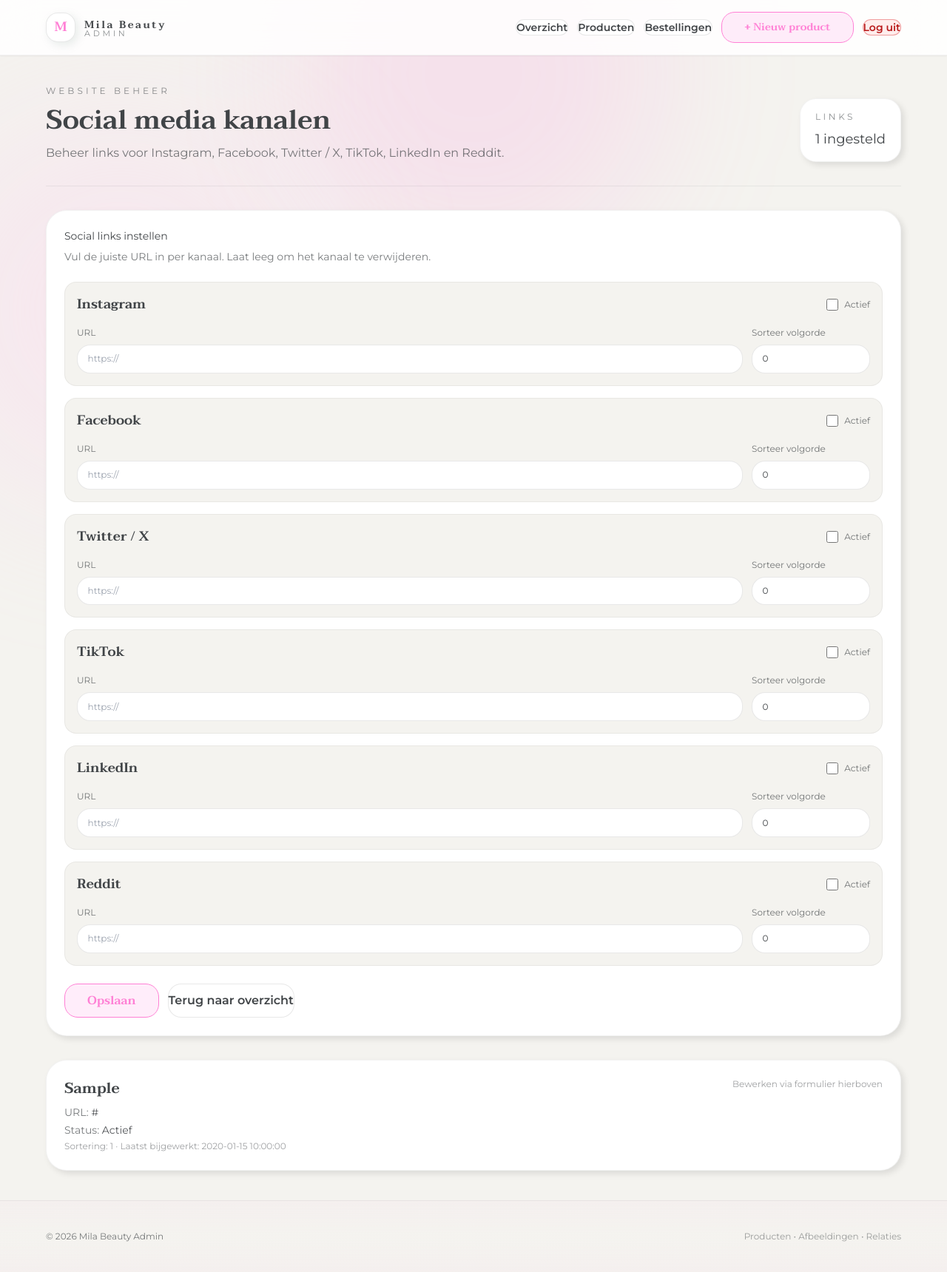
After one commit to CnwebDev/milasbeauty, a PHP site: page /admin/social/ in a window 1280 px wide. The commit adds this page. Shown: the whole page at 74% size. Run offline with PHP 8.4, Linux system fonts and the light colour scheme; the visitor is signed in with stand-in values (Sample User, id 1); tables that the repository leaves empty hold one stand-in row (values such as "Sample post"); some libraries are stand-ins or nearby versions.

Commit message:
Add social media management section

```diff
--- a/admin/index.php
+++ b/admin/index.php
@@ -90,7 +90,7 @@ include __DIR__ . '/includes/header.php';
         <h3 class="mt-3 font-serif text-xl">Social media kanalen</h3>
         <p class="mt-3 text-brandText/70">Beheer links naar Instagram, TikTok, Facebook en andere kanalen.</p>
         <div class="mt-6 flex flex-wrap gap-3">
-            <a class="btn btn-secondary" href="/admin/content/social-media.php">Beheer social links</a>
+            <a class="btn btn-secondary" href="/admin/social/">Beheer social links</a>
         </div>
         <div class="mt-6 text-xs text-brandText/50"><?= $socialCount ?> social link(s) ingesteld.</div>
     </div>
--- /dev/null
+++ b/admin/social/index.php
@@ -0,0 +1,171 @@
+<?php
+declare(strict_types=1);
+
+ini_set('display_errors', 1);
+ini_set('display_startup_errors', 1);
+error_reporting(E_ALL);
+
+require_once __DIR__ . '/../../config/db.php';
+require_login();
+
+$pdo = db();
+$platforms = [
+    'instagram' => 'Instagram',
+    'facebook' => 'Facebook',
+    'x' => 'Twitter / X',
+    'tiktok' => 'TikTok',
+    'linkedin' => 'LinkedIn',
+    'reddit' => 'Reddit',
+];
+
+$existingLinks = [];
+$placeholders = implode(',', array_fill(0, count($platforms), '?'));
+$stmt = $pdo->prepare("SELECT id, platform, url, is_active, sort_order, updated_at FROM social_media_links WHERE platform IN ($placeholders)");
+$stmt->execute(array_keys($platforms));
+foreach ($stmt->fetchAll() as $row) {
+    $existingLinks[(string)$row['platform']] = $row;
+}
+
+if ($_SERVER['REQUEST_METHOD'] === 'POST') {
+    $urls = $_POST['url'] ?? [];
+    $actives = $_POST['is_active'] ?? [];
+    $orders = $_POST['sort_order'] ?? [];
+
+    $upsert = $pdo->prepare(
+        "INSERT INTO social_media_links (platform, url, is_active, sort_order)
+         VALUES (?, ?, ?, ?)
+         ON DUPLICATE KEY UPDATE url = VALUES(url), is_active = VALUES(is_active), sort_order = VALUES(sort_order)"
+    );
+    $delete = $pdo->prepare("DELETE FROM social_media_links WHERE platform = ?");
+
+    foreach ($platforms as $key => $label) {
+        $url = trim((string)($urls[$key] ?? ''));
+        $isActive = isset($actives[$key]) ? 1 : 0;
+        $sortOrder = isset($orders[$key]) ? (int)$orders[$key] : 0;
+        $hasExisting = array_key_exists($key, $existingLinks);
+
+        if ($url === '') {
+            if ($hasExisting) {
+                $delete->execute([$key]);
+            }
+            continue;
+        }
+
+        $upsert->execute([$key, $url, $isActive, $sortOrder]);
+    }
+
+    header('Location: /admin/social/?saved=1');
+    exit;
+}
+
+$socialLinks = $pdo->query("SELECT id, platform, url, is_active, sort_order, updated_at FROM social_media_links ORDER BY sort_order ASC, platform ASC")->fetchAll();
+$saved = isset($_GET['saved']);
+
+$pageTitle = "Social media";
+include __DIR__ . '/../includes/header.php';
+?>
+
+<div class="flex items-end justify-between gap-6 flex-wrap">
+    <div>
+        <div class="text-xs tracking-[.34em] uppercase text-brandText/60">Website beheer</div>
+        <h1 class="mt-3 font-serif text-3xl md:text-4xl">Social media kanalen</h1>
+        <p class="mt-3 text-brandText/70">Beheer links voor Instagram, Facebook, Twitter / X, TikTok, LinkedIn en Reddit.</p>
+    </div>
+
+    <div class="rounded-[22px] px-5 py-4 bg-white shadow-card border border-black/5">
+        <div class="text-xs uppercase tracking-[.3em] text-brandText/60">Links</div>
+        <div class="mt-2 text-lg font-medium text-brandText"><?= count($socialLinks) ?> ingesteld</div>
+    </div>
+</div>
+
+<?php if ($saved): ?>
+    <div class="mt-6 rounded-[24px] p-5 border border-brandPinkSoft bg-brandPinkSoft/40 text-brandText/80">
+        De social media links zijn opgeslagen.
+    </div>
+<?php endif; ?>
+
+<div class="mt-8 hairline"></div>
+
+<form class="mt-8 grid gap-6" method="post">
+    <div class="rounded-[28px] p-6 bg-white shadow-card border border-black/5">
+        <div class="text-sm font-medium">Social links instellen</div>
+        <p class="mt-2 text-sm text-brandText/70">Vul de juiste URL in per kanaal. Laat leeg om het kanaal te verwijderen.</p>
+
+        <div class="mt-6 grid gap-4">
+            <?php foreach ($platforms as $key => $label): ?>
+                <?php $existing = $existingLinks[$key] ?? null; ?>
+                <div class="rounded-2xl p-4 border border-black/5 bg-brandBg">
+                    <div class="flex flex-wrap items-center justify-between gap-3">
+                        <div>
+                            <div class="font-serif text-lg text-brandText"><?= h($label) ?></div>
+                            <?php if ($existing): ?>
+                                <div class="mt-1 text-xs text-brandText/50">Laatst bijgewerkt: <?= h((string)$existing['updated_at']) ?></div>
+                            <?php endif; ?>
+                        </div>
+                        <label class="flex items-center gap-2 text-xs text-brandText/70">
+                            <input
+                                type="checkbox"
+                                name="is_active[<?= h($key) ?>]"
+                                class="h-4 w-4"
+                                <?= $existing && (int)$existing['is_active'] === 1 ? 'checked' : '' ?>
+                            />
+                            Actief
+                        </label>
+                    </div>
+
+                    <div class="mt-4 grid gap-3 md:grid-cols-[1fr_160px]">
+                        <label class="text-xs text-brandText/70">
+                            URL
+                            <input
+                                type="url"
+                                name="url[<?= h($key) ?>]"
+                                class="mt-2 input-field"
+                                placeholder="https://"
+                                value="<?= h((string)($existing['url'] ?? '')) ?>"
+                            />
+                        </label>
+                        <label class="text-xs text-brandText/70">
+                            Sorteer volgorde
+                            <input
+                                type="number"
+                                name="sort_order[<?= h($key) ?>]"
+                                class="mt-2 input-field"
+                                value="<?= h((string)($existing['sort_order'] ?? 0)) ?>"
+                                min="0"
+                            />
+                        </label>
+                    </div>
+                </div>
+            <?php endforeach; ?>
+        </div>
+
+        <div class="mt-6 flex flex-wrap gap-3">
+            <button type="submit" class="btn btn-primary">Opslaan</button>
+            <a class="btn btn-secondary" href="/admin/index.php">Terug naar overzicht</a>
+        </div>
+    </div>
+</form>
+
+<div class="mt-8 grid gap-4">
+    <?php if (!$socialLinks): ?>
+        <div class="rounded-[24px] p-6 bg-white shadow-card border border-black/5 text-brandText/70">
+            Nog geen social links toegevoegd. Gebruik hierboven het formulier om ze te bewaren.
+        </div>
+    <?php endif; ?>
+
+    <?php foreach ($socialLinks as $link): ?>
+        <div class="rounded-[28px] p-6 bg-white shadow-card border border-black/5">
+            <div class="flex items-start justify-between gap-4 flex-wrap">
+                <div>
+                    <div class="font-serif text-xl text-brandText"><?= h((string)($platforms[(string)$link['platform']] ?? $link['platform'])) ?></div>
+                    <div class="mt-2 text-sm text-brandText/70">URL: <span class="text-brandText/90"><?= h((string)$link['url']) ?></span></div>
+                    <div class="mt-1 text-sm text-brandText/70">Status: <span class="text-brandText/90"><?= ((int)$link['is_active'] === 1) ? 'Actief' : 'Inactief' ?></span></div>
+                    <div class="mt-1 text-xs text-brandText/50">Sortering: <?= h((string)$link['sort_order']) ?> · Laatst bijgewerkt: <?= h((string)$link['updated_at']) ?></div>
+                </div>
+                <span class="text-xs text-brandText/50">Bewerken via formulier hierboven</span>
+            </div>
+        </div>
+    <?php endforeach; ?>
+</div>
+
+<?php include __DIR__ . '/../includes/footer.php'; ?>
```
Also changed, not shown: admin/content/social-media.php (+2 -52 lines).
